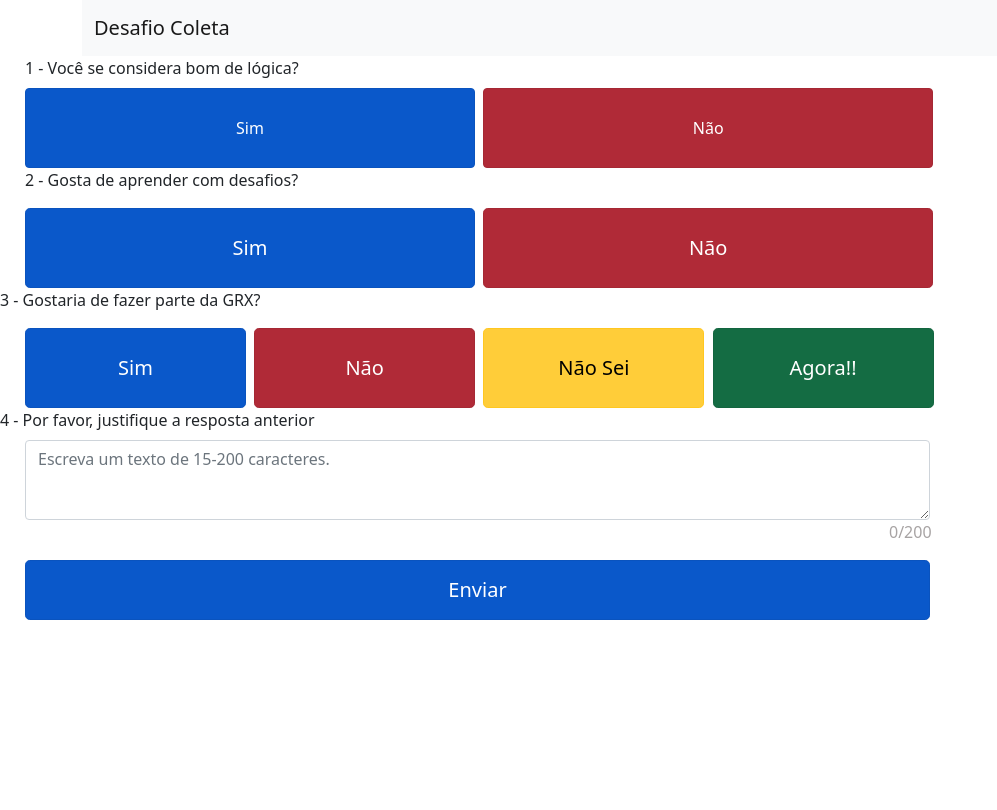
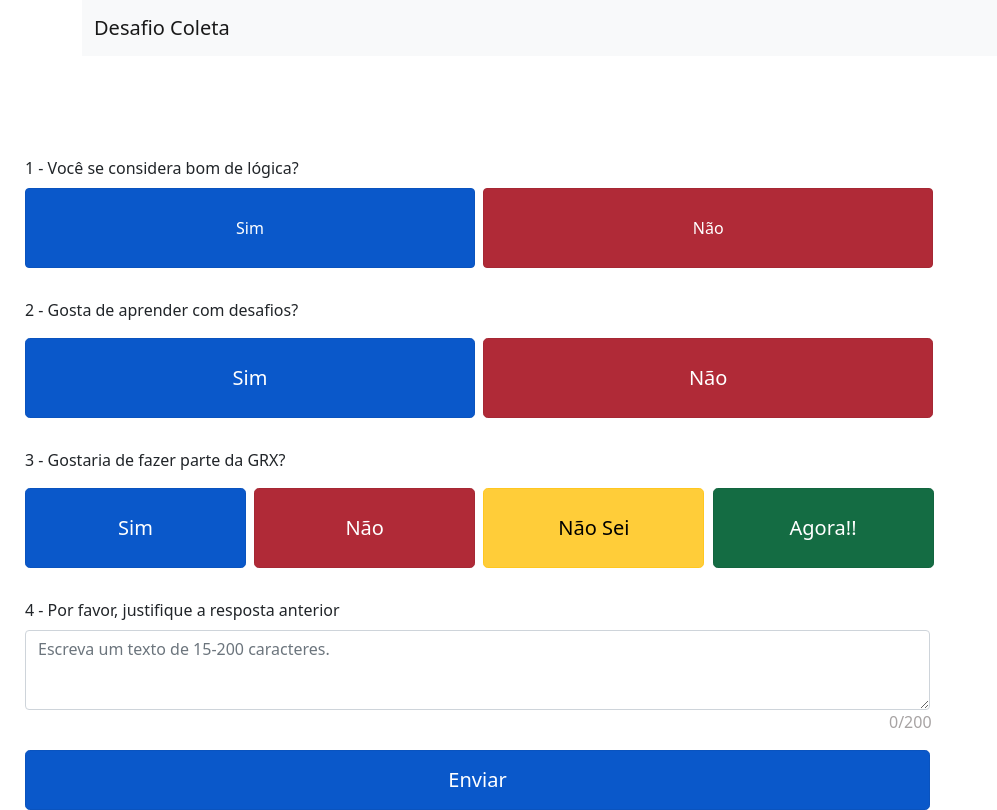
Before and after one commit to edermotasantos/desafio-coleta, a React (Create React App) app in the folder client/: page / in a window 1280 px wide. Shown: the whole page, without its empty margins (0-997 px from the left). Built offline with nearby package versions, Linux system fonts and the light colour scheme.

Commit message:
style: altera botão de voltar

```diff
--- a/client/src/components/AddAnswers.css
+++ b/client/src/components/AddAnswers.css
@@ -10,3 +10,11 @@
   display: flex;
   flex-direction: row;
 }
+
+.first-question {
+  margin-top: 100px;
+}
+
+.other-questions {
+  margin-top: 30px;
+}
--- a/client/src/components/AddAnswers.jsx
+++ b/client/src/components/AddAnswers.jsx
@@ -101,7 +101,7 @@ function AddAnswers() {
     <>
       {home ? <Form>
         <div>
-          <Form.Label style={{marginLeft: 25, marginRight: 2}}>{"\n"}1 - Você se considera bom de lógica?{"\n"}</Form.Label>
+          <Form.Label className="first-question" style={{marginLeft: 25, marginRight: 2}}>{"\n"}1 - Você se considera bom de lógica?{"\n"}</Form.Label>
           <div>
             <Button
               variant="primary"
@@ -130,7 +130,7 @@ function AddAnswers() {
           </div>
         </div>
         <div  className="d-grid gap-2">
-          <Form.Label style={{marginLeft: 25, marginRight: 2}}>2 - Gosta de aprender com desafios?</Form.Label>
+          <Form.Label className="other-questions" style={{marginLeft: 25, marginRight: 2}}>2 - Gosta de aprender com desafios?</Form.Label>
           <div>
             <Button
               variant="primary"
@@ -161,7 +161,7 @@ function AddAnswers() {
           </div>
         </div>
         <div className="d-grid gap-2">
-          <Form.Label>3 - Gostaria de fazer parte da GRX?</Form.Label>
+          <Form.Label className="other-questions" style={{marginLeft: 25, marginRight: 2}}>3 - Gostaria de fazer parte da GRX?</Form.Label>
           <div>
             <Button
               variant="primary"
@@ -219,7 +219,7 @@ function AddAnswers() {
         </div>
         <div>
           <Form.Group className="mb-3" controlId="exampleForm.ControlTextarea1">
-            <Form.Label>4 - Por favor, justifique a resposta anterior</Form.Label>
+            <Form.Label className="other-questions" style={{marginLeft: 25, marginRight: 2}}>4 - Por favor, justifique a resposta anterior</Form.Label>
             <Form.Control
               style={{height: 80, marginLeft: 25, marginRight: 2, width: 905}}
               as="textarea"
@@ -233,7 +233,7 @@ function AddAnswers() {
                 setCount(e.target.value.length);
               } }
               placeholder="Escreva um texto de 15-200 caracteres."
-            />
+            />{' '}
             <>
             <p className="counter" style={{marginLeft: 889}}>{`${count}/200`}</p>
             { fewCharacters }
@@ -261,7 +261,6 @@ function AddAnswers() {
           <div>
               <Card
                 className="g-4"
-                style={{ backgroundColor: 'white-smoke' }}
               >
                 <Card.Body>
                 <Card.Title><h2 className="text-center">Total</h2></Card.Title>
@@ -331,11 +330,12 @@ function AddAnswers() {
                     </Card.Body>
                   </Card>
                 </Col>
-              </Row>
+              </Row>{"\n"}
           </div>
         <div>
           <Button
             variant="primary"
+            style={{height: 60, marginLeft: 25}}
             size="lg"
             type="button"
             data-testid="send-button"
```
Also changed, not shown: 1 other file (tests, documents, lock files or other folders).
